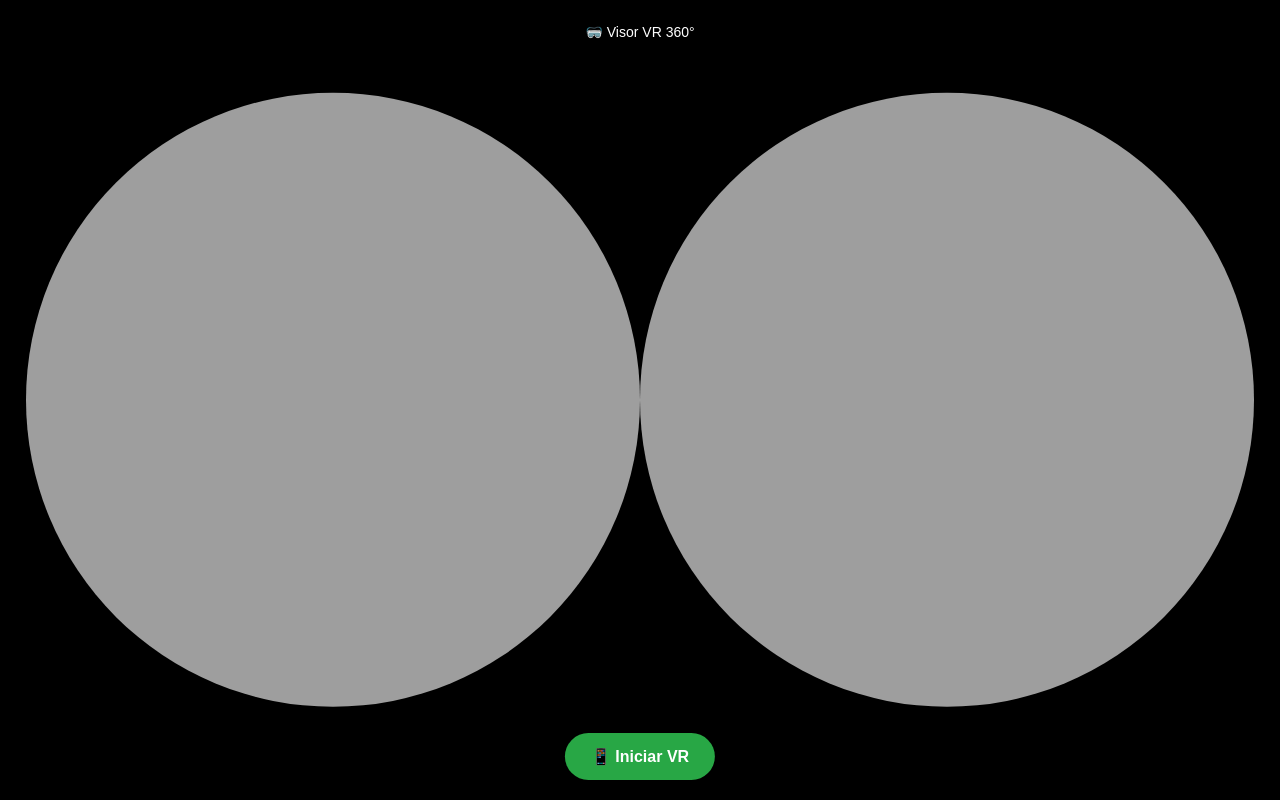
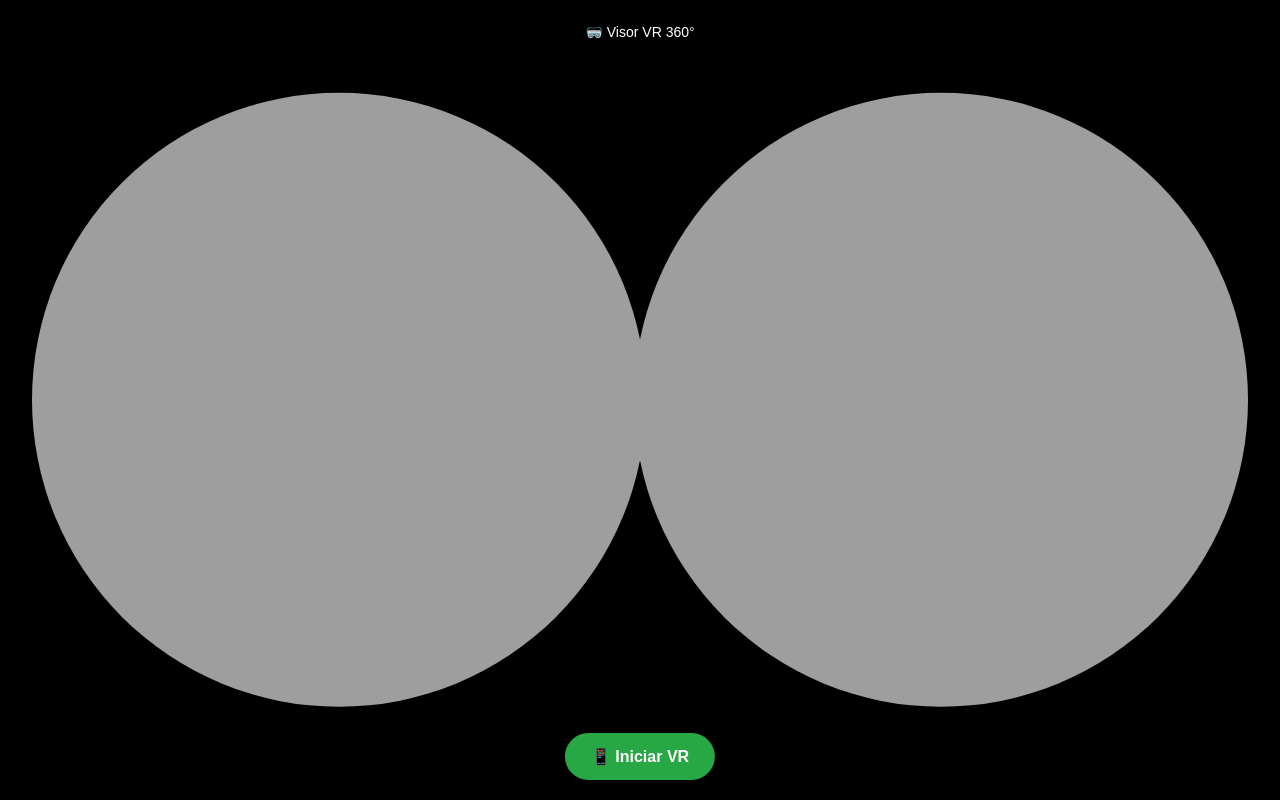
Before and after one commit to paaholaa/proyectoVR, a plain HTML site: page index.html in a window 1280 px wide. Drawn offline with nearby package versions, Linux system fonts and the light colour scheme; animation ran at ten frames a second.

Commit message:
Add files via upload

```diff
--- a/index.html
+++ b/index.html
@@ -154,7 +154,7 @@
 
     #eye-left::after {
 
-      right: 0;
+      right: -6px;
 
     }
 
@@ -167,7 +167,7 @@
 
     #eye-right::after {
 
-      left: 0;
+      left: -6px;
 
     }
 
```
